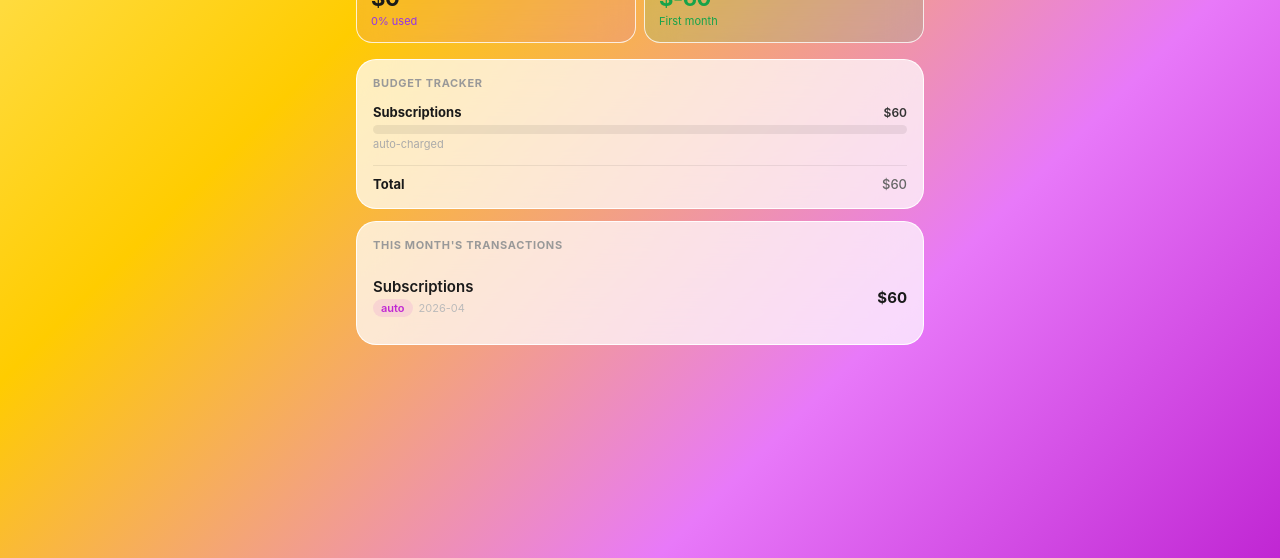
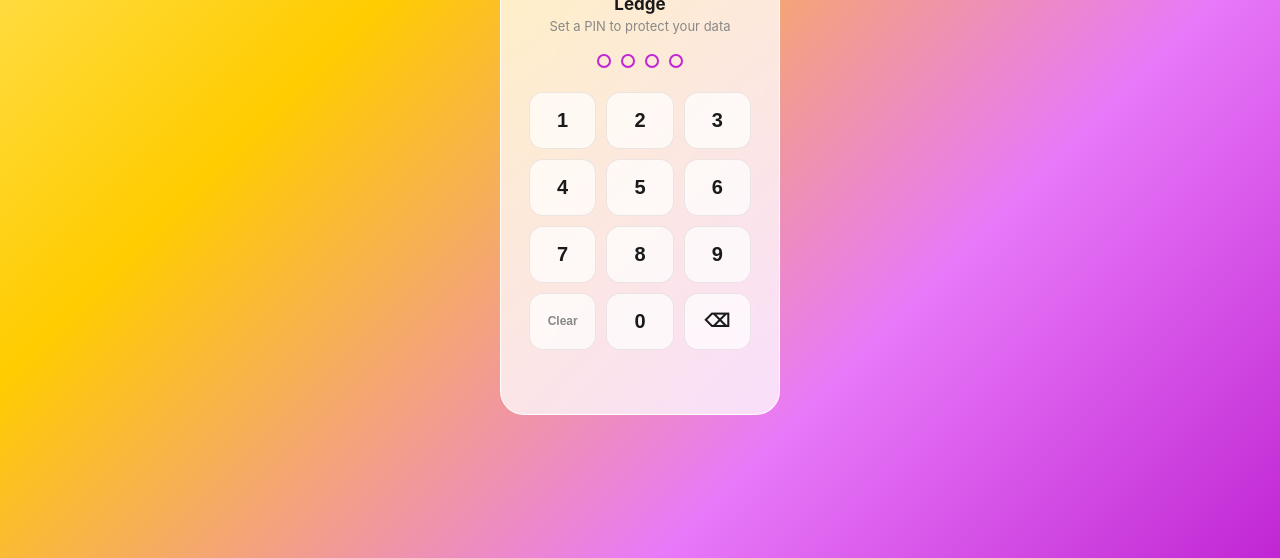
Before and after one commit to yueshu7939-ctrl/ledge, a website: page public/index.html in a window 1280 px wide. Shown: the part 242-800 px from the top of the page. Drawn offline with Linux system fonts and the light colour scheme; no server answers.

Commit message:
Add files via upload

```diff
--- a/public/index.html
+++ b/public/index.html
@@ -75,13 +75,46 @@
 .s-label{font-size:13px;color:#444;min-width:110px;font-weight:500}
 .s-input{flex:1;padding:8px 10px;border:1px solid rgba(0,0,0,0.1);border-radius:10px;font-size:14px;background:rgba(255,255,255,0.8);color:#1a1a1a}
 .s-input:focus{outline:none;border-color:#c026d3}
+
+.pin-btn{padding:16px;border-radius:14px;border:1px solid rgba(0,0,0,0.08);background:rgba(255,255,255,0.7);font-size:20px;font-weight:600;cursor:pointer;color:#1a1a1a;-webkit-tap-highlight-color:transparent}
+.pin-btn:active{background:rgba(255,200,0,0.3);transform:scale(0.95)}
+.pin-dot{width:14px;height:14px;border-radius:50%;border:2px solid #c026d3;background:transparent;transition:background .15s}
+.pin-dot.filled{background:#c026d3}
 </style>
 </head>
 <body>
 
+<div id="pin-screen" style="position:fixed;inset:0;background:linear-gradient(135deg,#ffe566 0%,#ffcc00 30%,#e879f9 70%,#c026d3 100%);z-index:1000;display:flex;align-items:center;justify-content:center">
+  <div style="background:rgba(255,255,255,0.75);backdrop-filter:blur(24px);-webkit-backdrop-filter:blur(24px);border-radius:24px;padding:32px 28px;width:280px;border:1px solid rgba(255,255,255,0.9);text-align:center">
+    <div style="font-size:40px;margin-bottom:10px">🔐</div>
+    <div id="pin-title" style="font-size:17px;font-weight:700;color:#1a1a1a;margin-bottom:4px">Ledge</div>
+    <div id="pin-subtitle" style="font-size:13px;color:#888;margin-bottom:20px">Enter your PIN</div>
+    <div id="pin-dots" style="display:flex;justify-content:center;gap:10px;margin-bottom:24px"></div>
+    <div style="display:grid;grid-template-columns:repeat(3,1fr);gap:10px">
+      <button class="pin-btn" onclick="pinPress('1')">1</button>
+      <button class="pin-btn" onclick="pinPress('2')">2</button>
+      <button class="pin-btn" onclick="pinPress('3')">3</button>
+      <button class="pin-btn" onclick="pinPress('4')">4</button>
+      <button class="pin-btn" onclick="pinPress('5')">5</button>
+      <button class="pin-btn" onclick="pinPress('6')">6</button>
+      <button class="pin-btn" onclick="pinPress('7')">7</button>
+      <button class="pin-btn" onclick="pinPress('8')">8</button>
+      <button class="pin-btn" onclick="pinPress('9')">9</button>
+      <button class="pin-btn" onclick="pinPress('clear')" style="font-size:12px;color:#888">Clear</button>
+      <button class="pin-btn" onclick="pinPress('0')">0</button>
+      <button class="pin-btn" onclick="pinPress('del')" style="font-size:18px">⌫</button>
+    </div>
+    <div id="pin-error" style="font-size:13px;color:#e05555;margin-top:14px;min-height:18px"></div>
+  </div>
+</div>
+<div id="main-app" style="display:none">
+
 <div class="header">
   <h1>Ledge</h1>
-  <span class="month" id="cur-month"></span>
+  <div style="display:flex;align-items:center;gap:12px">
+    <span class="month" id="cur-month"></span>
+    <button onclick="refreshData()" id="refresh-btn" style="background:none;border:none;cursor:pointer;padding:4px;border-radius:8px;color:#888;font-size:18px;line-height:1">↻</button>
+  </div>
 </div>
 <div class="tabs">
   <button class="tab active" onclick="showTab('dashboard')">Dashboard</button>
@@ -361,9 +394,96 @@
   document.querySelectorAll('.tab').forEach((el,i)=>el.classList.toggle('active',['dashboard','add','budget','history','settings'][i]===name));
 }
 
+async function refreshData(){
+  const btn=document.getElementById('refresh-btn');
+  btn.style.opacity='0.4';
+  await loadState();
+  setTimeout(()=>{btn.style.opacity='1';},500);
+  toast('Refreshed');
+}
+
 document.getElementById('tx-date').value=new Date().toISOString().split('T')[0];
 updateSub();
-loadState();
+
+// PIN logic
+let pinEntry = '';
+const PIN_KEY = 'ledge_pin';
+const SESSION_KEY = 'ledge_unlocked';
+
+function getPinLength() {
+  const stored = localStorage.getItem(PIN_KEY);
+  return stored ? stored.length : 4;
+}
+
+function renderPinDots() {
+  const len = getPinLength();
+  const dots = document.getElementById('pin-dots');
+  if (!dots) return;
+  dots.innerHTML = Array.from({length: len}, (_, i) =>
+    `<div class="pin-dot ${i < pinEntry.length ? 'filled' : ''}"></div>`
+  ).join('');
+}
+
+function pinPress(val) {
+  const stored = localStorage.getItem(PIN_KEY);
+  const pinLen = stored ? stored.length : 4;
+  if (val === 'del') { pinEntry = pinEntry.slice(0, -1); }
+  else if (val === 'clear') { pinEntry = ''; }
+  else if (pinEntry.length < pinLen) { pinEntry += val; }
+  renderPinDots();
+  document.getElementById('pin-error').textContent = '';
+
+  if (pinEntry.length === pinLen) {
+    setTimeout(() => {
+      if (!stored) {
+        // First time - set PIN
+        localStorage.setItem(PIN_KEY, pinEntry);
+        sessionStorage.setItem(SESSION_KEY, '1');
+        unlockApp();
+        toast('PIN set successfully');
+      } else if (pinEntry === stored) {
+        sessionStorage.setItem(SESSION_KEY, '1');
+        unlockApp();
+      } else {
+        pinEntry = '';
+        renderPinDots();
+        document.getElementById('pin-error').textContent = 'Incorrect PIN';
+        document.getElementById('pin-screen').style.animation = 'shake 0.3s';
+        setTimeout(() => document.getElementById('pin-screen').style.animation = '', 300);
+      }
+    }, 100);
+  }
+}
+
+function unlockApp() {
+  document.getElementById('pin-screen').style.display = 'none';
+  document.getElementById('main-app').style.display = '';
+  loadState();
+}
+
+function checkPin() {
+  const stored = localStorage.getItem(PIN_KEY);
+  if (!stored) {
+    // No PIN set yet - show setup screen
+    document.getElementById('pin-subtitle').textContent = 'Set a PIN to protect your data';
+    renderPinDots();
+    return;
+  }
+  if (sessionStorage.getItem(SESSION_KEY) === '1') {
+    unlockApp();
+    return;
+  }
+  renderPinDots();
+}
+
+// shake animation
+const shakeStyle = document.createElement('style');
+shakeStyle.textContent = '@keyframes shake{0%,100%{transform:translateX(0)}25%{transform:translateX(-8px)}75%{transform:translateX(8px)}}';
+document.head.appendChild(shakeStyle);
+
+checkPin();
+
 </script>
+</div>
 </body>
 </html>
```
